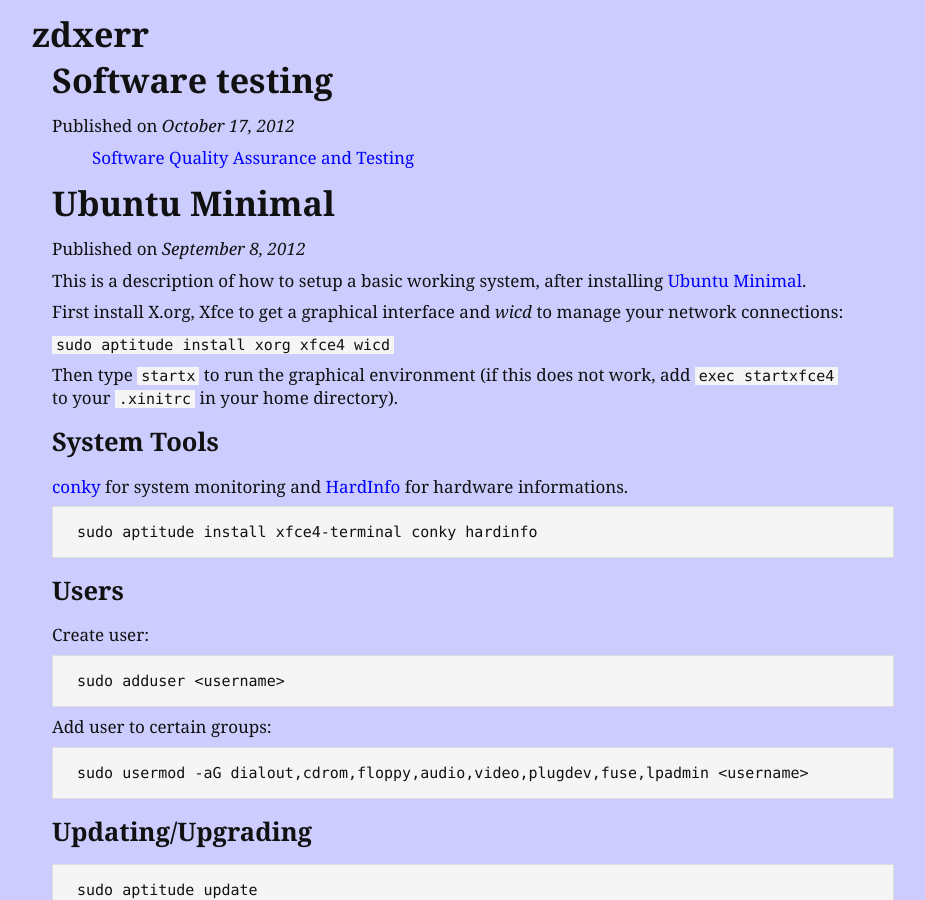
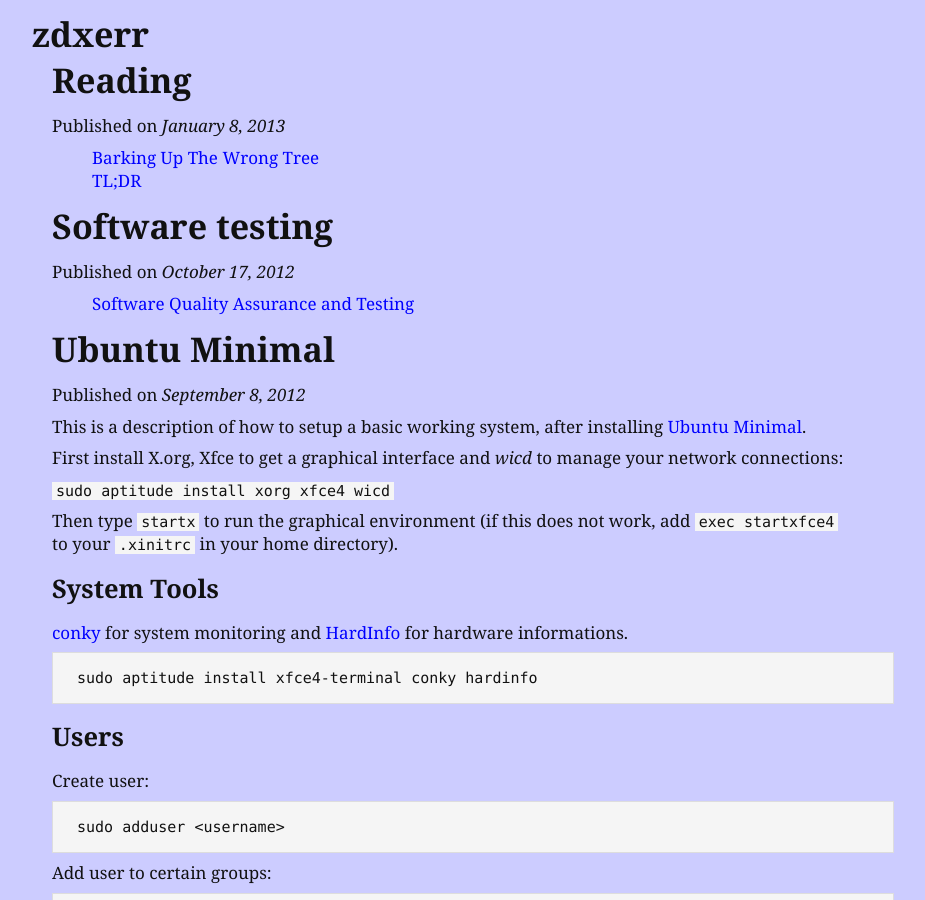
Before and after one commit to zdxerr/zdxerr.github.com, a Jekyll site: the page built from index.html, in a window 1280 px wide and 900 px high. Shown: the whole window, without its empty margins (208-1133 px from the left). Built offline with Jekyll 4.4.1, drawn with Linux system fonts in a browser that asks for light colours; Markdown is read by kramdown in place of the engine named in the settings.

Commit message:
Added reading links.

```diff
--- a/_posts/2012-08-15-python.markdown
+++ b/_posts/2012-08-15-python.markdown
@@ -53,7 +53,7 @@
 
 	`pip install bottle`
 
-- _[colorama ](http://pypi.python.org/pypi/colorama)_ for cross-platform colored terminal text.
+- _[colorama](http://pypi.python.org/pypi/colorama)_ for cross-platform colored terminal text.
 
 - _[autopep8](https://github.com/hhatto/autopep8)_ automatically formats Python code to conform to the [PEP 8](http://www.python.org/dev/peps/pep-0008) style guide.
 
--- /dev/null
+++ b/_posts/2013-01-08-reading.markdown
@@ -0,0 +1,8 @@
+---
+layout: post
+title: Reading
+categories: [links, stuff, reading]
+---
+
+- [Barking Up The Wrong Tree](http://www.bakadesuyo.com/)
+- [TL;DR](http://toolong-didntread.com/)
```
